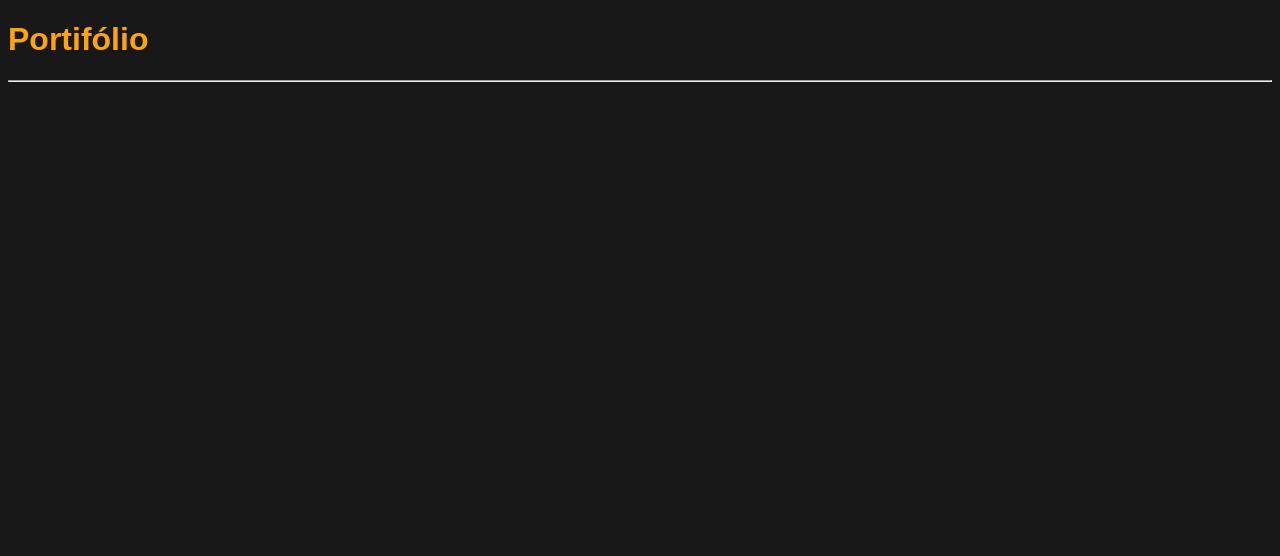
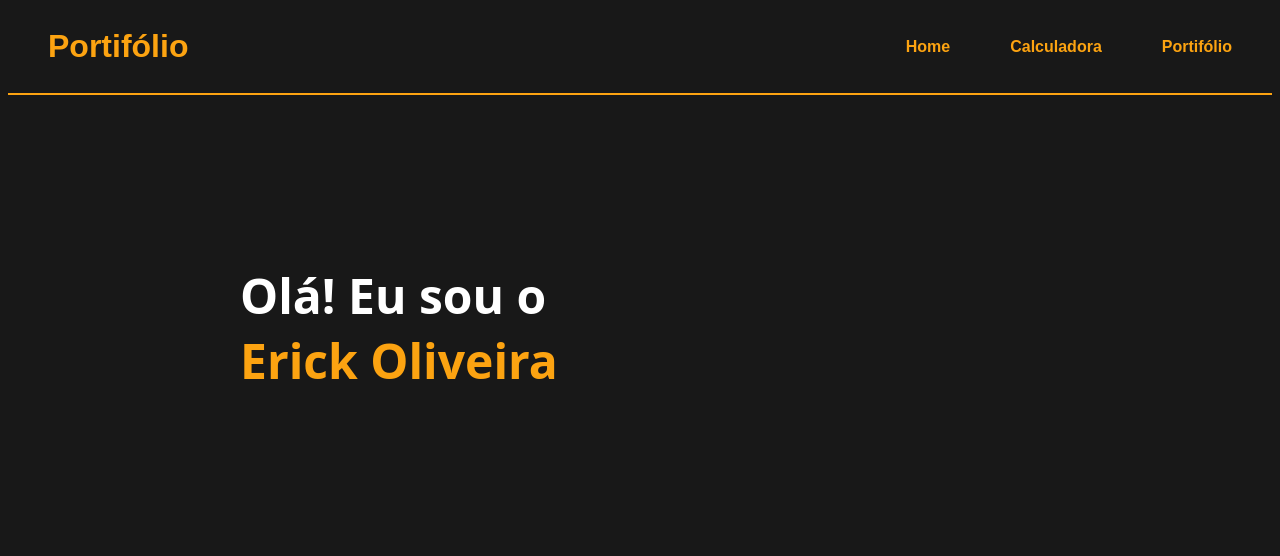
Before and after one commit to erickhq/portifolio, a plain HTML site: page index.html in a window 1280 px wide. Drawn offline with Linux system fonts and the light colour scheme.

Commit message:
progresso

```diff
--- a/index.html
+++ b/index.html
@@ -4,16 +4,20 @@
     <meta charset="UTF-8">
     <meta name="viewport" content="width=device-width, initial-scale=1.0">
     <link rel="stylesheet" href="style.css">
-    <title>Portifólio/Erick</title>
+    <title>Portifólio</title>
 </head>
 <body>
     <header>
-        <div class="container">
-            <a href="#sobre" class="menu"><h1>Portifólio</h1></a>
-        </div>
+        <h1>Portifólio</h1>
+        <ul class="menu">
+            <li><a href="#">Home</a></li>
+            <li><a href="#">Calculadora</a></li>
+            <li><a href="#">Portifólio</a></li>
+        </ul>
     </header>
     <hr>
-    <section id="sobre">
+    <section class="intro">
+        <p>Olá! Eu sou o <br> <span>Erick Oliveira</span></p>
 
     </section>
 </body>
--- a/style.css
+++ b/style.css
@@ -1,13 +1,62 @@
-body{
+body {
     background-color: #181818;
 }
 
+header {
+    display: flex;
+    justify-content: space-between;
+    align-items: center;
+    padding: 0 20px;
+}
+
+header h1 {
+    font-family: Arial, Helvetica, sans-serif;
+    color: #fca311;
+    margin: 20px;
+}
+
 .menu {
+    display: flex;
+    gap: 20px;
+    list-style-type: none;
+    margin: 0;
+    padding: 0;
+}
+
+.menu li a {
     font-family: Arial, Helvetica, sans-serif;
+    font-weight: bold;
+    color: #fca311;
     text-decoration: none;
-    color: #fca311;
+    padding: 14px 20px;
 }
 
 hr {
+    border: none;
+    height: 2px;
     background-color: #fca311;
 }
+/* Introdrução */
+
+.intro {
+    display: flex;
+    align-items: center;
+
+    margin: auto;
+    width: 800px;
+    height: 450px;
+
+    font-family: system-ui, -apple-system, BlinkMacSystemFont, 'Segoe UI', Roboto, Oxygen, Ubuntu, Cantarell, 'Open Sans', 'Helvetica Neue', sans-serif;
+
+    color: white;
+    font-weight: bold;
+    font-size: 3em;
+}
+
+.intro > p {
+    margin-right: 200px;
+}
+
+.intro > p > span {
+    color: #fca311;
+}
```
